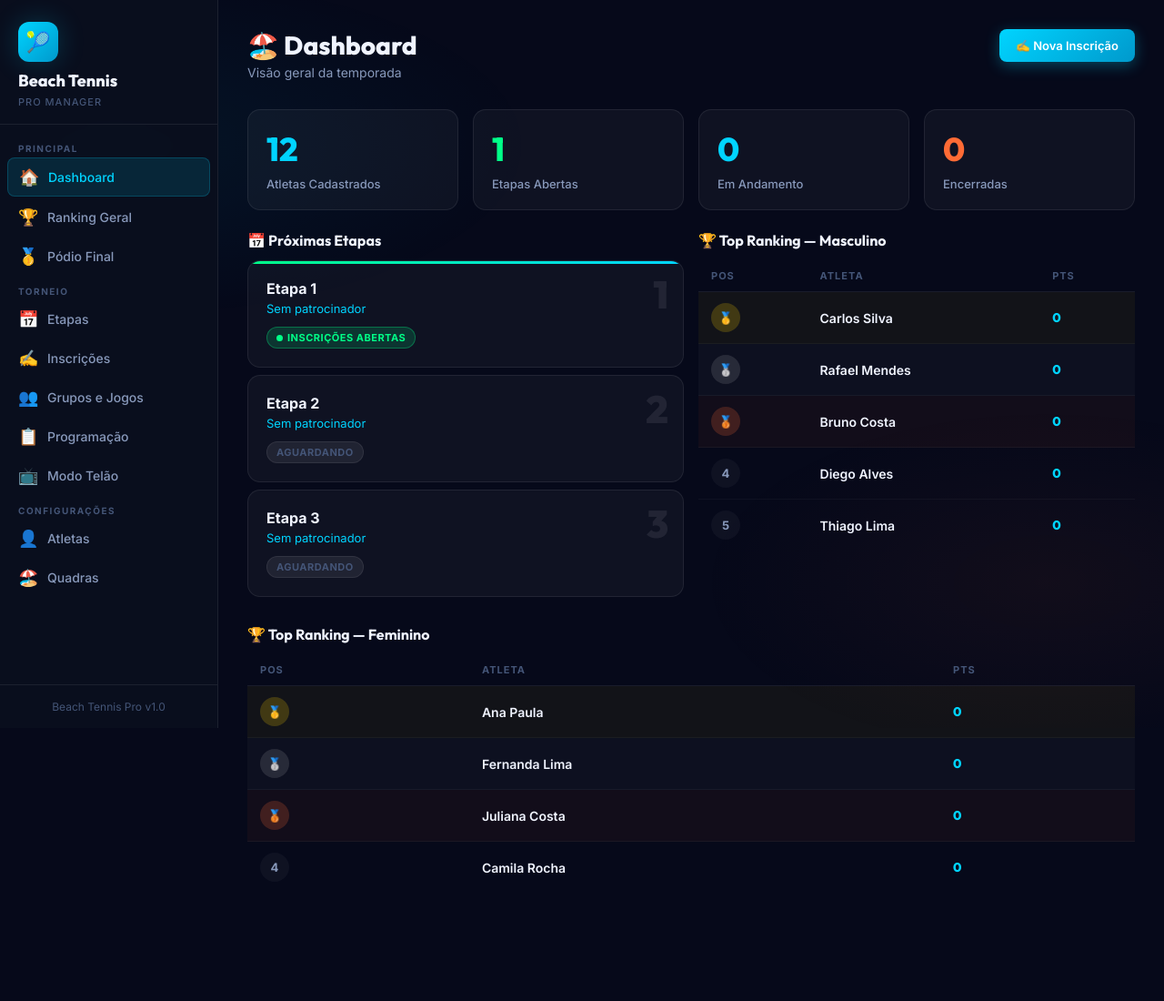
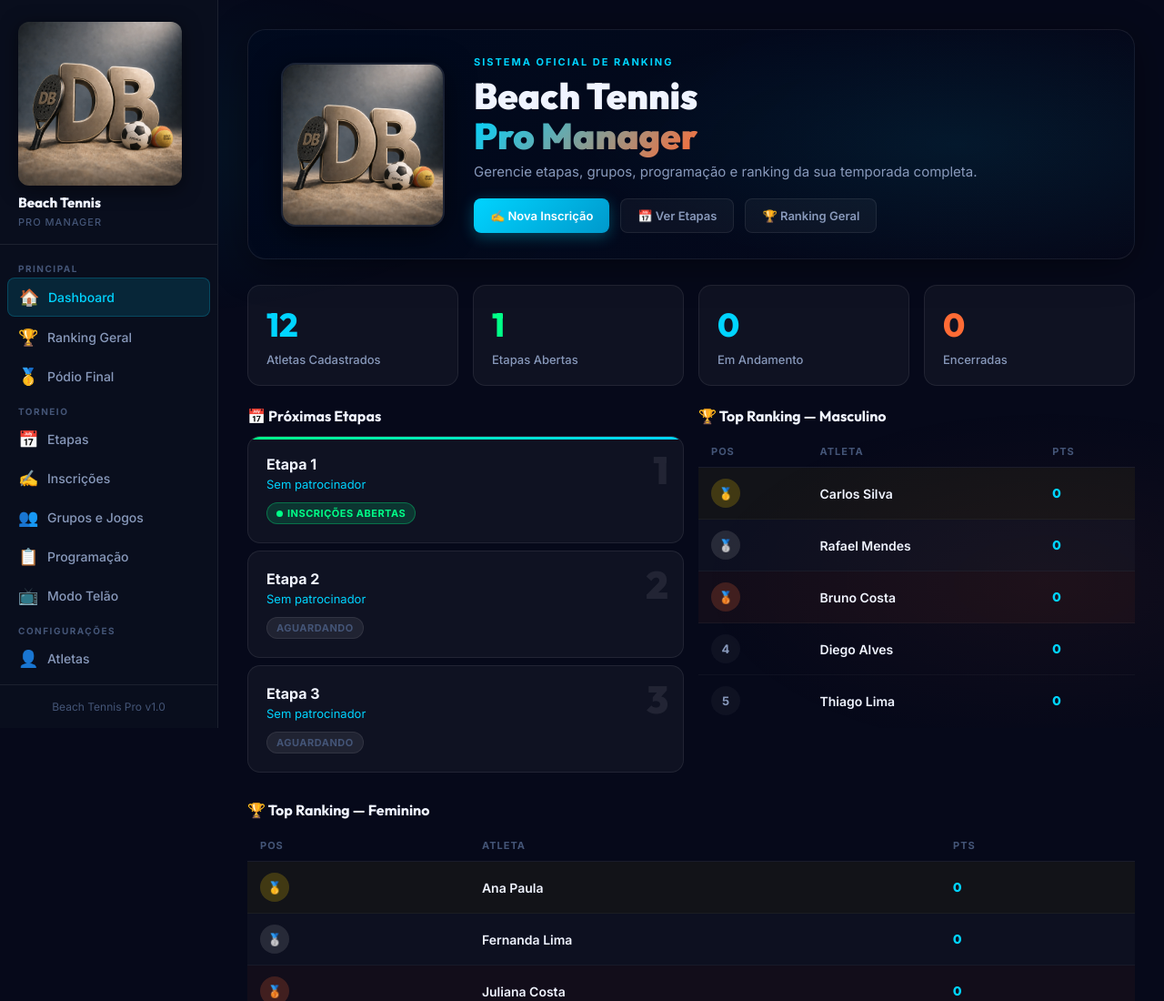
Before and after one commit to daniel1alexandre/ranking, a plain HTML site: page index.html in a window 1280 px wide. Shown: the top 1100 px of the page at 91% size. Before the commit the page ends 1013 px from the top, so only its background shows below. Drawn offline with Linux system fonts and the light colour scheme.

Commit message:
feat: adiciona logo DB na sidebar e banner hero no dashboard
- Logo DB (raquete beach tennis + futevolei + DB) na sidebar
- Banner hero com logo, titulo e botoes de atalho no dashboard
- Design premium: glassmorphism, gradiente, glow effect no banner

```diff
--- a/index.html
+++ b/index.html
@@ -755,8 +755,8 @@ select.form-control option{background:var(--bg-dark);color:var(--text-primary);}
   <!-- SIDEBAR -->
   <aside class="sidebar">
     <div class="sidebar-logo">
-      <div class="logo-icon">🎾</div>
-      <h1>Beach Tennis</h1>
+      <img src="logo.jpg" alt="DB Beach Tennis" style="width:100%;max-width:180px;border-radius:12px;margin-bottom:10px;box-shadow:0 4px 20px rgba(0,0,0,0.5);display:block;">
+      <h1 style="font-size:15px;">Beach Tennis</h1>
       <span>Pro Manager</span>
     </div>
     <nav class="sidebar-nav">
@@ -808,15 +808,39 @@ select.form-control option{background:var(--bg-dark);color:var(--text-primary);}
 
     <!-- ======================== DASHBOARD ======================== -->
     <div id="view-dashboard" class="view active">
-      <div class="page-header">
-        <div class="page-header-left">
-          <div class="page-title">🏖️ Dashboard</div>
-          <div class="page-subtitle">Visão geral da temporada</div>
-        </div>
-        <div class="page-header-right">
-          <button class="btn btn-primary" onclick="App.navigate('register')">✍️ Nova Inscrição</button>
-        </div>
-      </div>
+
+      <!-- HERO BANNER -->
+      <div style="
+        position:relative;overflow:hidden;
+        border-radius:20px;margin-bottom:28px;
+        background:linear-gradient(135deg,rgba(0,10,30,0.95) 0%,rgba(6,9,26,0.9) 100%);
+        border:1px solid rgba(255,255,255,0.08);
+        display:flex;align-items:center;gap:32px;
+        padding:28px 36px;
+        box-shadow:0 8px 40px rgba(0,0,0,0.4);
+      ">
+        <!-- Background glow -->
+        <div style="position:absolute;inset:0;background:radial-gradient(ellipse 60% 80% at 80% 50%,rgba(0,212,255,0.08) 0%,transparent 70%);pointer-events:none;"></div>
+        <!-- Logo -->
+        <img src="logo.jpg" alt="DB Beach Tennis"
+          style="width:180px;height:180px;object-fit:cover;border-radius:16px;
+          box-shadow:0 8px 32px rgba(0,0,0,0.6);flex-shrink:0;
+          border:2px solid rgba(255,255,255,0.1);
+          position:relative;z-index:1;"
+        >
+        <!-- Text -->
+        <div style="position:relative;z-index:1;">
+          <div style="font-size:11px;font-weight:700;color:var(--cyan);text-transform:uppercase;letter-spacing:2px;margin-bottom:8px;">Sistema Oficial de Ranking</div>
+          <div style="font-family:var(--font-head);font-size:40px;font-weight:900;line-height:1.1;margin-bottom:8px;">Beach Tennis<br><span style="background:linear-gradient(135deg,var(--cyan),var(--orange));-webkit-background-clip:text;-webkit-text-fill-color:transparent;">Pro Manager</span></div>
+          <div style="font-size:15px;color:var(--text-secondary);margin-bottom:20px;">Gerencie etapas, grupos, programação e ranking da sua temporada completa.</div>
+          <div style="display:flex;gap:12px;flex-wrap:wrap;">
+            <button class="btn btn-primary" onclick="App.navigate('register')">✍️ Nova Inscrição</button>
+            <button class="btn btn-secondary" onclick="App.navigate('stages')">📅 Ver Etapas</button>
+            <button class="btn btn-secondary" onclick="App.navigate('ranking')">🏆 Ranking Geral</button>
+          </div>
+        </div>
+      </div>
+
       <div class="grid-4 mb-24" id="dashboard-stats"></div>
       <div class="grid-2 mb-24">
         <div>
```
Also changed, not shown: logo.jpg (added).
